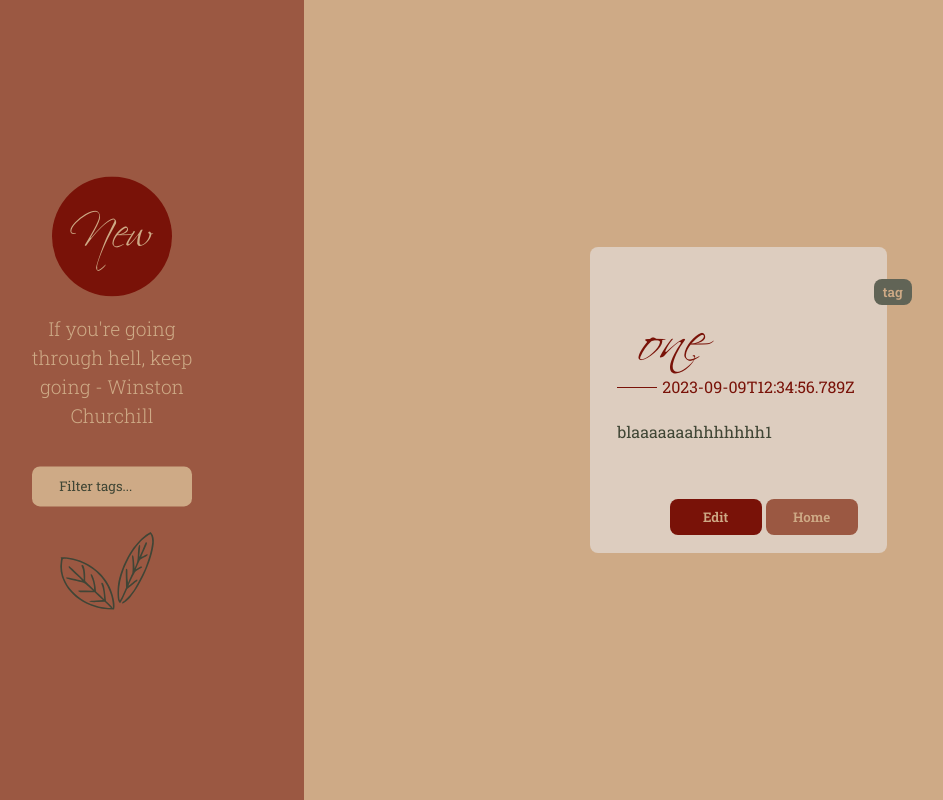
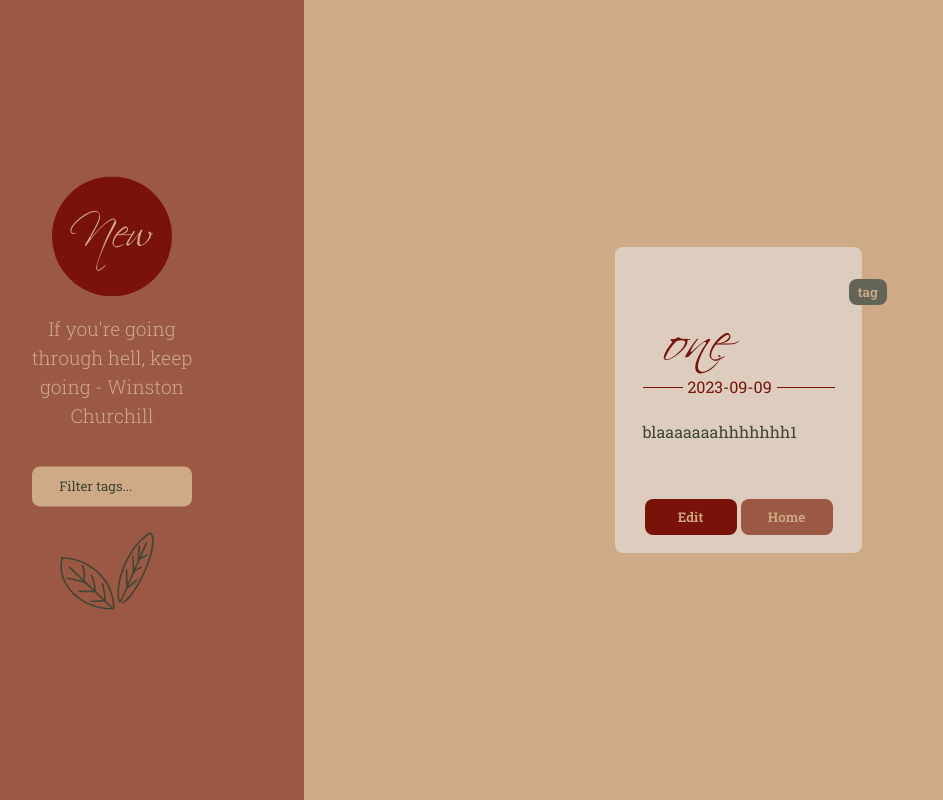
Before and after one commit to monalloyd/journaling-app, a React (Vite) app in the folder client/: page /entry/1111 in a window 1280 px wide. Shown: the whole page, without its empty margins (80-1023 px from the left). Built offline with nearby package versions, Linux system fonts and the light colour scheme.

Commit message:
Fix date formatting on journal entries

```diff
--- a/client/src/components/Entry/Entry.jsx
+++ b/client/src/components/Entry/Entry.jsx
@@ -4,12 +4,13 @@ import "./Entry.css";
 
 const Entry = ({entry, onEdit, onCancel}) => {
     const lines = entry.content.split("\n");
+    const formattedEntryDate = entry.date.split('T')[0];
     return (
         <div className="entry-container">
             <div className="entry-body">
                 <div className="decorative-title font-face-sp">{entry.title}</div>
                 <div className="line-deco">
-                    {entry.date}
+                    {formattedEntryDate}
                 </div>
                 <div className="entry-content">
                     {lines && lines.map((line, i) => (
```
